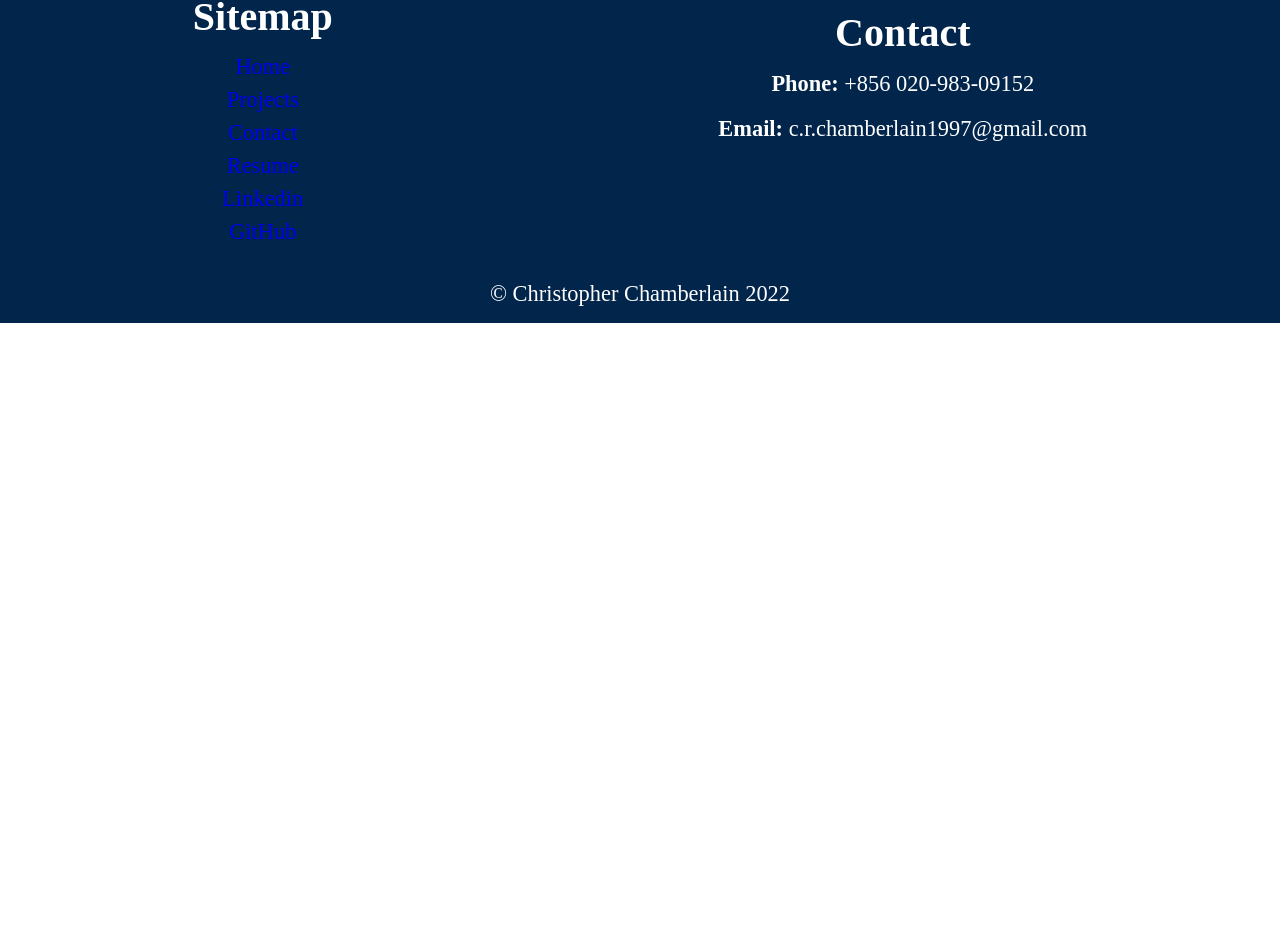
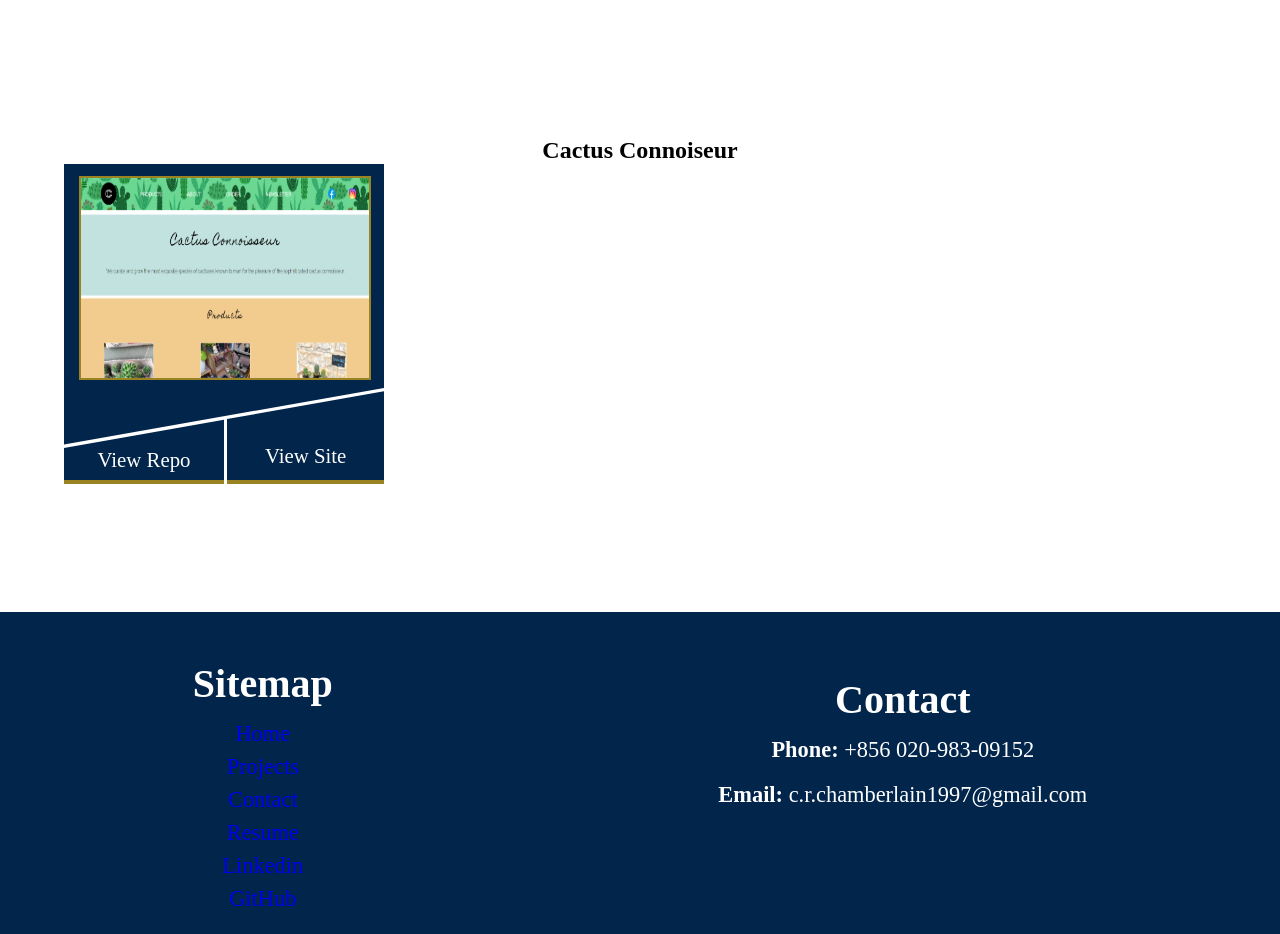
Before and after one commit to AkaraTawng/portfolio-mf-v2, a React (Create React App) app: page /projects in a window 1280 px wide. Shown: the part 1835-2769 px from the top of the page. Before the commit the page ends 2158 px from the top, so only its background shows below. Built offline with nearby package versions, Linux system fonts and the light colour scheme.

Commit message:
render project item for cactus connoiseur

```diff
--- a/src/components/Projects.js
+++ b/src/components/Projects.js
@@ -4,5 +4,7 @@ export default function Projects(){
         <ProjectItem title={"Calculator"} image={require("../assets/img/calculator.png")} repo={"#"} site={"#"}/>
 
         <ProjectItem title={"Man With a Spade"} image={require("../assets/img/mws.png")} repo={"#"} site={"#"}/>
+
+        <ProjectItem title={"Cactus Connoiseur"} image={require("../assets/img/cactus.png")} repo={"#"} site={"#"}/>
     </>;
 }
```
